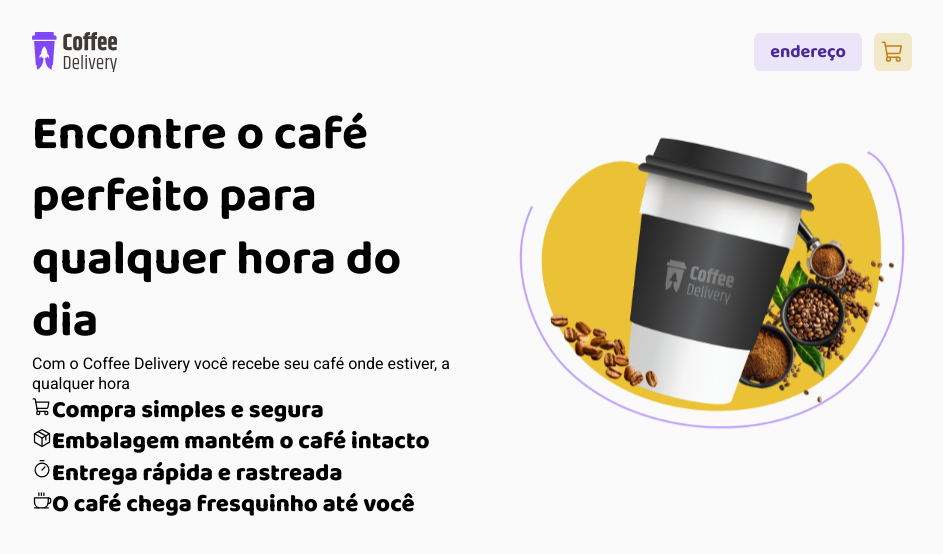
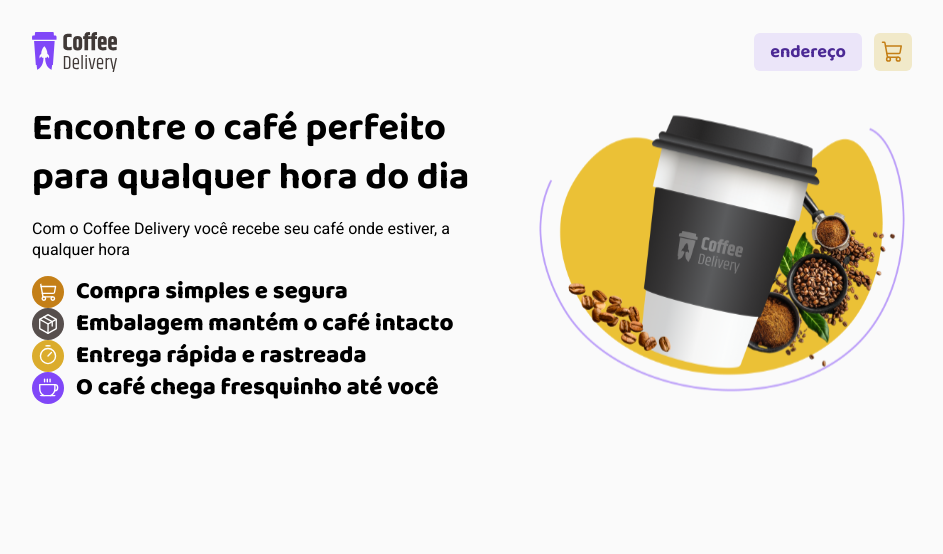
Before and after one commit to LSantoni/desafio-Coffee-Delivery, a React (Vite) app: page / in a window 1280 px wide. Shown: the top 554 px of the page, without its empty margins (168-1111 px from the left). Built offline with nearby package versions, Linux system fonts and the light colour scheme.

Commit message:
Melhorar apresentação da Home

```diff
--- a/src/pages/Home/index.tsx
+++ b/src/pages/Home/index.tsx
@@ -1,4 +1,4 @@
-import { HomeContainer, HomeHeader } from "./styles";
+import { CoffeeDescription, HomeContainer, HomeHeader } from "./styles";
 
 import coffeeLogo from '../../assets/icons/home.svg';
 import { ShoppingCart, Timer, Coffee, Package } from "phosphor-react";
@@ -7,35 +7,34 @@
   return (
     <HomeContainer>
       <HomeHeader>
-        <div id="teste">
+        <div id="home-title">
           <h1>Encontre o café perfeito para qualquer hora do dia</h1>
           <p>Com o Coffee Delivery você recebe seu café onde estiver, a qualquer hora</p>
-
           <div>
-            <div>
+            <CoffeeDescription coffeeColors="orange">
+              <ShoppingCart size={20} />
               <span>
-                <ShoppingCart size={20} />
+                Compra simples e segura
               </span>
-              Compra simples e segura
-            </div>
-            <div>
+            </CoffeeDescription>
+            <CoffeeDescription coffeeColors="dark_gray">
+              <Package size={20} />
               <span>
-                <Package size={20} />
+                Embalagem mantém o café intacto
               </span>
-              Embalagem mantém o café intacto
-            </div>
-            <div>
+            </CoffeeDescription>
+            <CoffeeDescription coffeeColors="yellow">
+              <Timer size={20} />
               <span>
-                <Timer size={20} />
+                Entrega rápida e rastreada
               </span>
-              Entrega rápida e rastreada
-            </div>
-            <div>
+            </CoffeeDescription>
+            <CoffeeDescription coffeeColors="purple">
+              <Coffee size={20} />
               <span>
-                <Coffee size={20} />
+                O café chega fresquinho até você
               </span>
-              O café chega fresquinho até você
-            </div>
+            </CoffeeDescription>
           </div>
         </div>
         <img src={coffeeLogo} alt="" />
--- a/src/pages/Home/styles.ts
+++ b/src/pages/Home/styles.ts
@@ -5,10 +5,6 @@
   flex-direction: column;
 
   line-height: 1.3;
-`
-
-export const Content = styled.div`
-
 `
 
 export const HomeHeader = styled.header`
@@ -19,12 +15,50 @@
   font-weight: 800;
   font-size: 24px;
 
+  h1 {
+    font-size: 38px;
+  }
+
   div {
     max-width: 36.75rem;
   }
 
+  #home-title {
+    display: flex;
+    flex-direction: column;
+    gap: 1rem;
+  }
+
   img {
-    max-width: 25rem;
+    max-width: 23.75rem;
     max-height: 22.5rem;
   }
+
+  svg {
+    border-radius: 50%;
+    width: 2rem;
+    height: 2rem;
+    padding: 5px;
+  }
 `
+
+const COFFEE_COLORS = {
+  orange: 'yellow-dark',
+  yellow: 'yellow',
+  dark_gray: 'base-text',
+  purple: 'purple'
+} as const
+
+interface HomeHeaderProps {
+  coffeeColors: keyof typeof COFFEE_COLORS
+}
+
+export const CoffeeDescription = styled.div<HomeHeaderProps>`
+  display: flex;
+  gap: 12px;
+
+  svg {
+    background: ${props => props.theme[COFFEE_COLORS[props.coffeeColors]]};
+    color: ${props => props.theme.white};
+  }
+`
```
